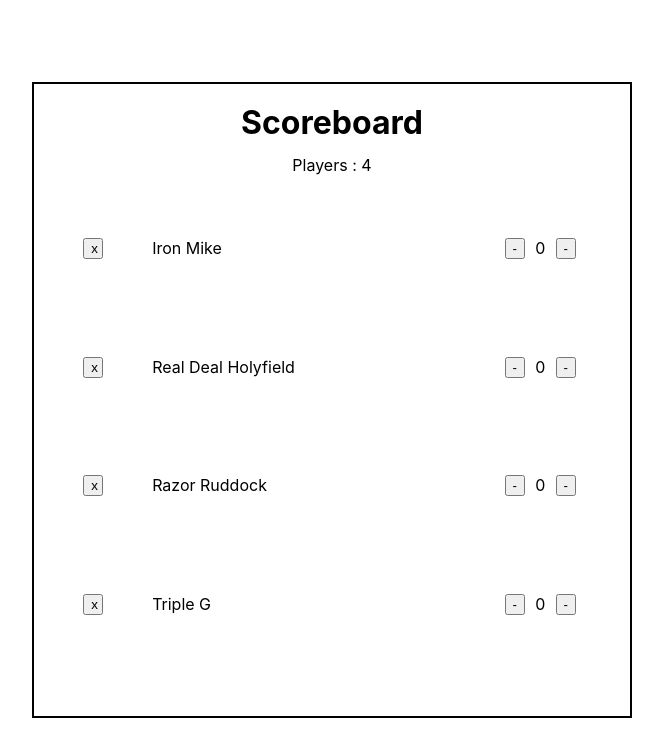
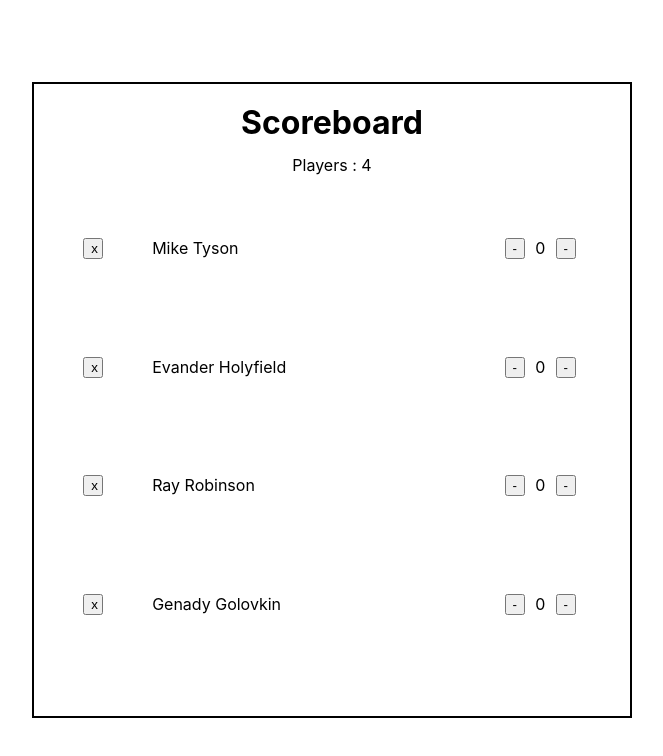
Before and after one commit to Jones100/Boxlife, a React (Create React App) app: page / in a window 1280 px wide. Shown: the top 756 px of the page, without its empty margins (308-971 px from the left). Built offline with nearby package versions, Linux system fonts and the light colour scheme.

Commit message:
changed from stateless to stateful component incase component info can change eg number of knockouts, wins etc

```diff
--- a/src/App.js
+++ b/src/App.js
@@ -38,7 +38,12 @@ class App extends Component {
       );
     }
 
-    const PlayerProfile = (props) => {
+    class PlayerProfile extends React.Component {
+			state = {
+
+			}
+
+			render() {
 				return (
 					<div className = "player-profile-container">
 						<div className = "player-nickname"> Nickname : </div>
@@ -46,6 +51,7 @@ class App extends Component {
 						<div className = "player-personality"> Personality : </div>
 					</div>
 				);
+			}
 		}
 
 		class Counter extends React.Component {
@@ -114,22 +120,22 @@ class App extends Component {
 			state = {
 				players: [
 					{
-						name: "Iron Mike",
-						id: 1
+						name: "Mike Tyson",
+						id: 1,
 					},
 					{
-						name: "Real Deal Holyfield",
-						id: 2
+						name: "Evander Holyfield",
+						id: 2,
 					},
 					{
-						name: "Razor Ruddock",
-						id: 3
+						name: "Ray Robinson",
+						id: 3,
 					},
 					{
-						name: "Triple G",
-						id: 4
-					},
-				],
+						name: "Genady Golovkin",
+						id: 4,
+					}
+				]
 			}
 
 			handleRemovePlayer = (id) => {
```
Lines whose indentation alone changed are shown as unchanged.
